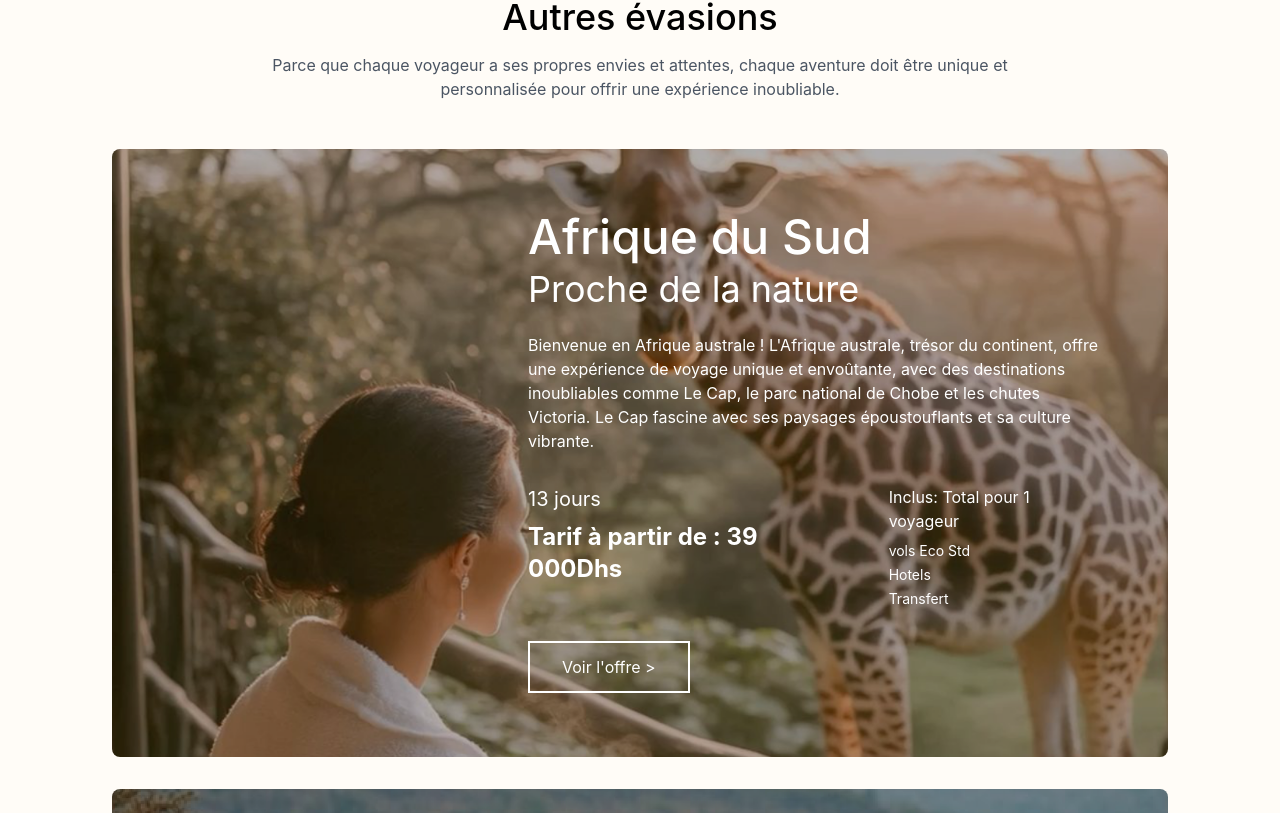
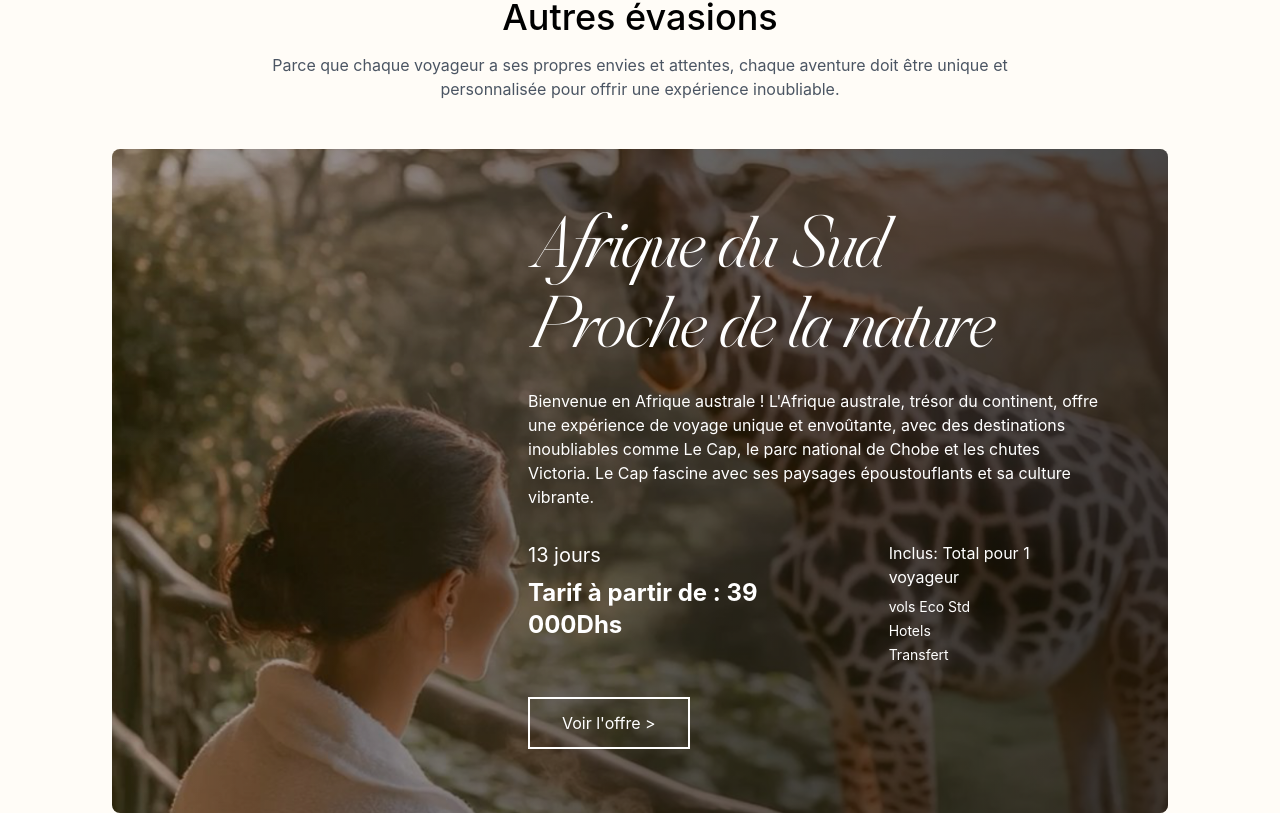
Before and after one commit to Nidabdellah-Abdelhafid/atlas-app, a React (Create React App) app: page /offreDetails in a window 1280 px wide. Shown: the part 3507-4320 px from the top of the page. Built offline with nearby package versions, Linux system fonts and the light colour scheme.

Commit message:
version 2/05

```diff
--- a/src/index.css
+++ b/src/index.css
@@ -50,12 +50,12 @@ code {
 }
 
 @font-face {
-  font-family: 'Ginger';
-  src: url('./../public/assets/fonts/GingerBrand.ttf') format('truetype');
+  font-family: 'Griffiths';
+  src: url('./../public/assets/fonts/griffiths-regular.ttf') format('truetype');
 }
 
-.font-ginger {
-  font-family: 'Ginger', sans-serif;
+.font-griffiths {
+  font-family: 'Griffiths', sans-serif;
 }
 
 
--- a/src/pages/BlogDetails.jsx
+++ b/src/pages/BlogDetails.jsx
@@ -121,7 +121,7 @@ function BlogDetails() {
         </div>
 
         {/* Offre Details */}
-        <div className="container bg-[#F5F5F5] mx-auto px-4 sm:px-6 lg:px-36 py-16">
+        <div className="bg-[#F5F5F5] px-4 sm:px-6 lg:px-36 py-16">
         <div className="relative h-[500px] rounded-xl overflow-hidden">
             {/* Background Image */}
             <div
--- a/src/pages/OffreDetails.jsx
+++ b/src/pages/OffreDetails.jsx
@@ -436,10 +436,17 @@ function OffreDetails() {
                   filter: 'brightness(0.7)'
                 }}
               />
+              <div
+                  className="absolute inset-0"
+                  style={{
+                    background: 'linear-gradient(90deg, rgba(0,0,0,0) 0%, rgba(0,0,0,0.4) 50%, rgba(0,0,0,0.6) 100%)'
+
+                  }}
+                />
               <div className="relative z-10 h-full flex flex-col justify-center items-start sm:items-end p-6 sm:p-8 lg:p-16 text-white">
                 <div className="w-full sm:max-w-xl">
-                  <h3 className="text-2xl sm:text-3xl lg:text-5xl font-medium mb-2">{offer.title}</h3>
-                  <h4 className="text-xl sm:text-2xl lg:text-4xl mb-2 sm:mb-6">{offer.subtitle}</h4>
+                  <h3 className="font-griffiths text-2xl sm:text-3xl lg:text-7xl font-medium mb-2">{offer.title}</h3>
+                  <h4 className="font-griffiths text-xl sm:text-2xl lg:text-7xl mb-2 sm:mb-6">{offer.subtitle}</h4>
                   <p className="text-sm sm:text-base mb-6 sm:mb-8 max-w-xl">{offer.description}</p>
 
                   <div className="flex flex-col sm:flex-row items-start justify-between w-full gap-4 sm:gap-8 mb-2 sm:mb-8">
--- a/tailwind.config.js
+++ b/tailwind.config.js
@@ -6,7 +6,7 @@ module.exports = {
   theme: {
     extend: {
       fontFamily: {
-        ginger: ['Ginger', 'sans-serif'],
+        griffiths: ['Griffiths', 'sans-serif'],
         manrope: ['Manrope', 'sans-serif'],
       },
     },
```
Also changed, not shown: src/pages/Home.jsx (+18 -18 lines), public/assets/fonts/griffiths-bolditalic.ttf (added), public/assets/fonts/griffiths-regular.ttf (added).
